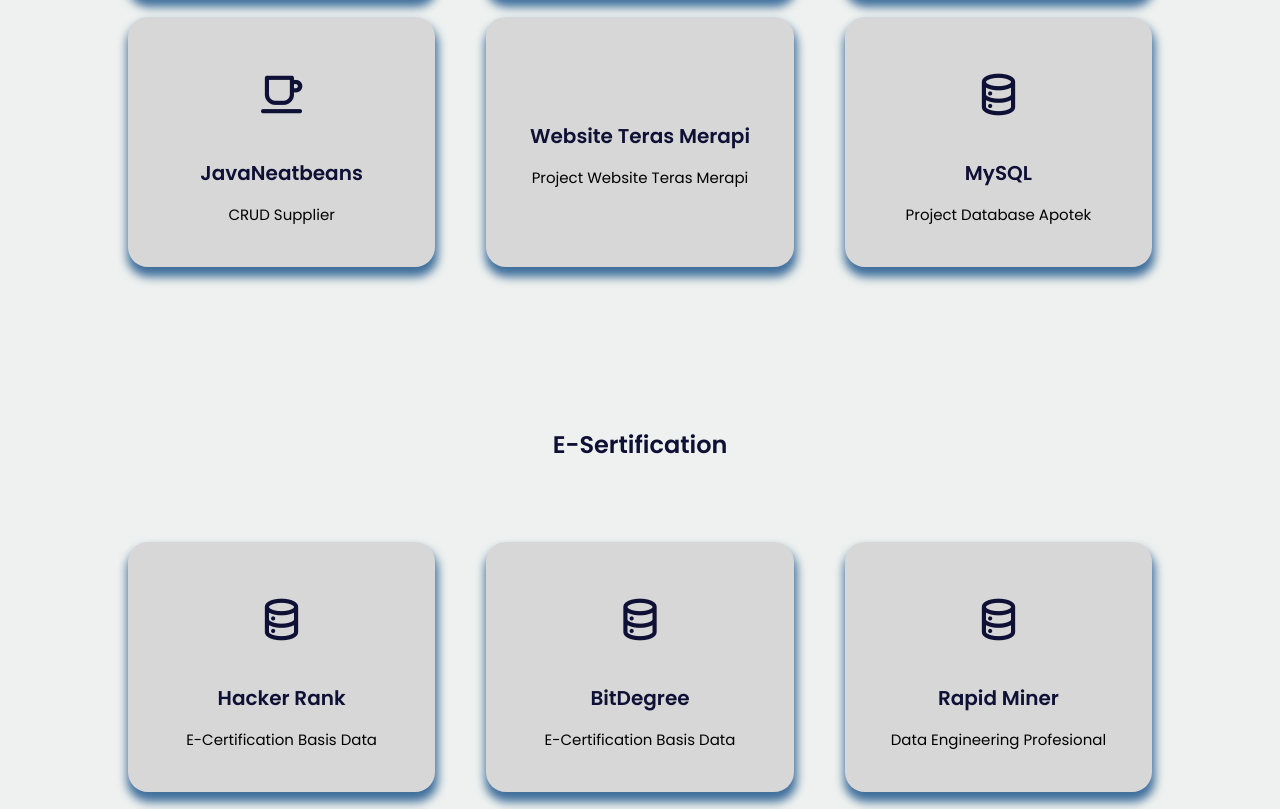
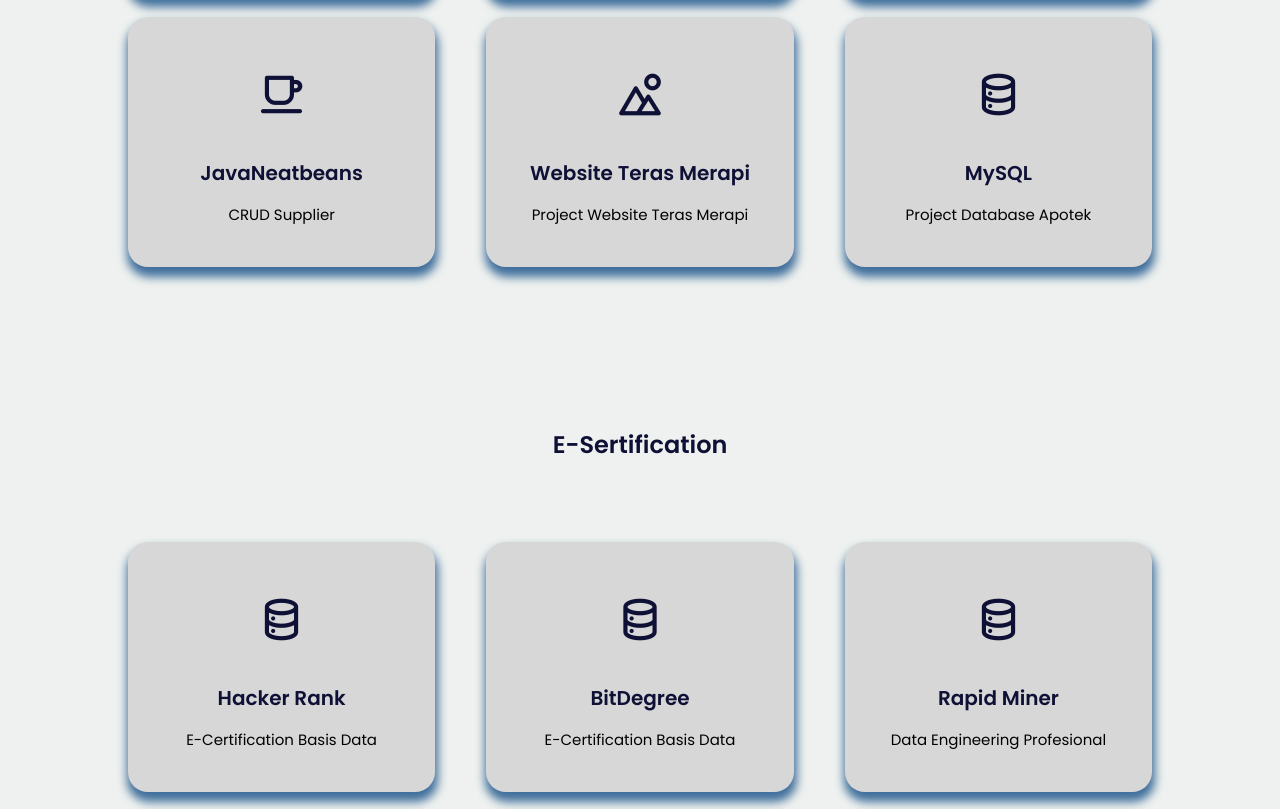
Before and after one commit to Febito14/Portofolio, a plain HTML site: page index.html in a window 1280 px wide. Shown: the part 2191-3000 px from the top of the page. Drawn offline with nearby package versions, Linux system fonts and the light colour scheme.

Commit message:
test update

```diff
--- a/index.html
+++ b/index.html
@@ -242,7 +242,7 @@
               class="project-box"
               onClick="window.location.href='https://jg1van.github.io/-Tugas-Desain-Web-Praktik/customers/1-HOME/index.html'"
             >
-              <i class="uil uil-webcame"></i>
+              <i class="uil uil-mountains-sun"></i>
               <h3>Website Teras Merapi</h3>
               <label>Project Website Teras Merapi</label>
             </div>
```
